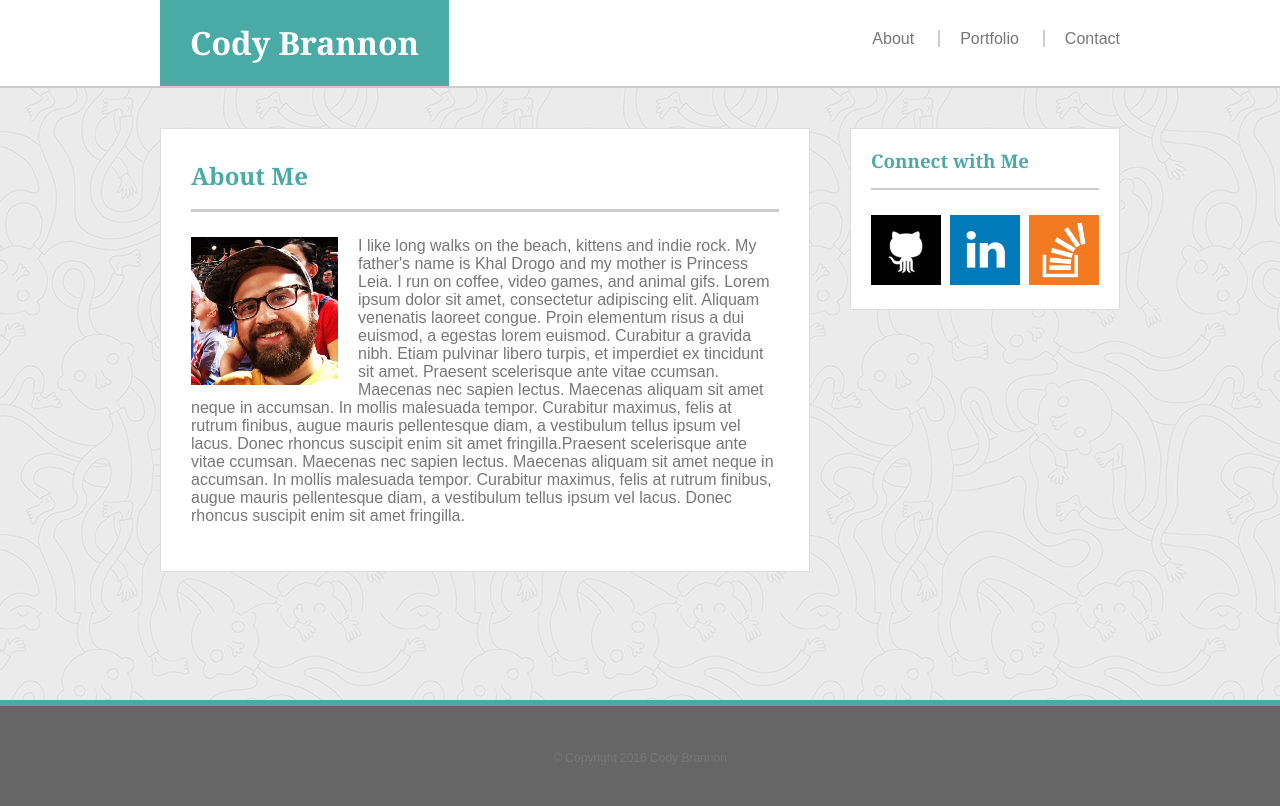
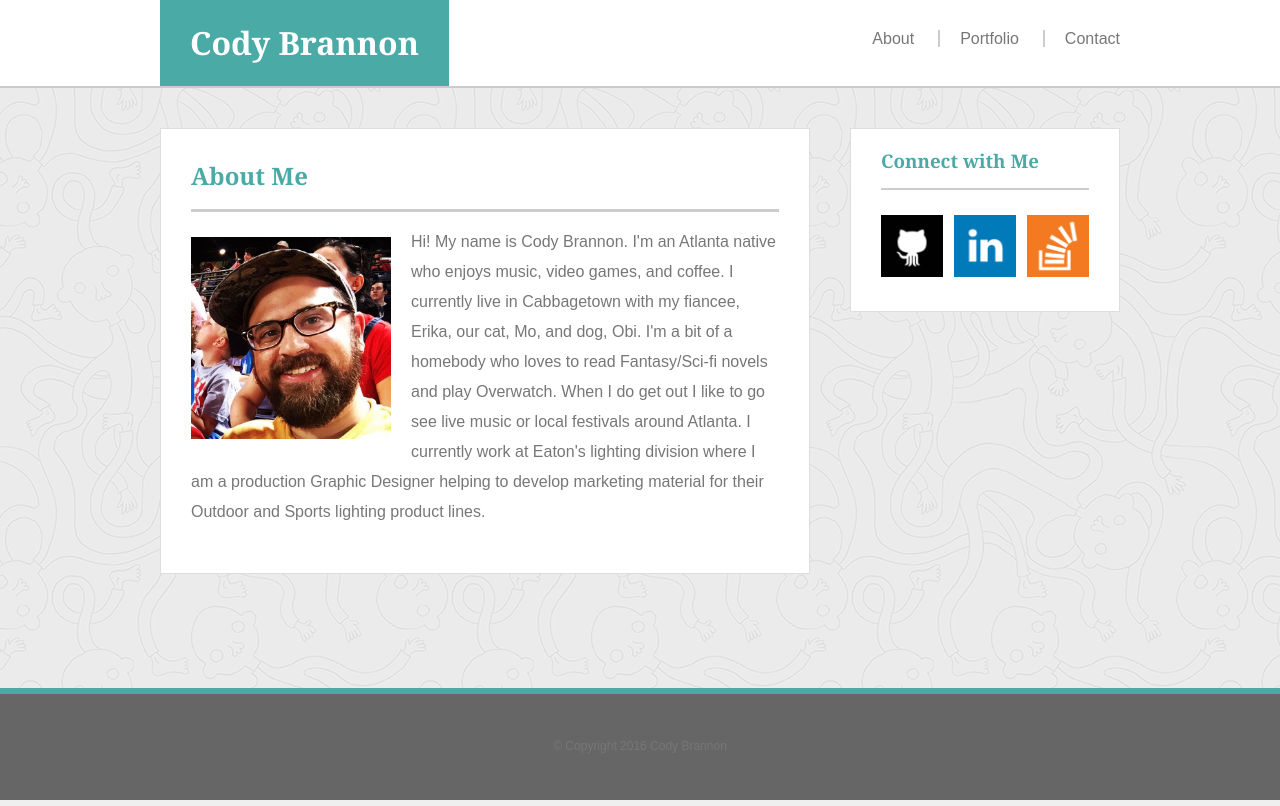
Before and after one commit to cbrannon/Basic-Portfolio, a PHP site: page / in a window 1280 px wide. Run offline with PHP 8.4, Linux system fonts and the light colour scheme.

Commit message:
Resized aside elements. Finished sticky footer

```diff
--- a/assets/css/style.css
+++ b/assets/css/style.css
@@ -43,10 +43,6 @@ body, .margin-auto-sides {
 }
 
 .grey-text {
-  color: #cccccc;
-}
-
-.dark-grey-text {
   color: #777777;
 }
 
@@ -72,6 +68,13 @@ body, .margin-auto-sides {
 
 .submit {
   cursor: pointer;
+}
+
+.submit:hover {
+  background: #ffffff;
+  color: #4aaaa5;
+  font-weight: bold;
+  border: 3px solid #dddddd;
 }
 
 header {
@@ -107,8 +110,10 @@ a {
 }
 
 .full-site-container {
-  min-height: 100%;
-  margin-bottom: -100px;
+  height: 100%;
+  min-height: 90%;
+  height: auto !important;
+  margin: 0 auto -2em;
 }
 
 .background {
@@ -117,7 +122,7 @@ a {
 }
 
 .container-padding {
-  padding: 40px 0;
+  padding: 40px 0 80px 0;
 }
 
 section {
@@ -131,8 +136,8 @@ section {
 }
 
 aside {
-  width: 228px;
-  padding: 0 20px 20px;
+  width: 208px;
+  padding: 0 30px 20px;
 }
 
 .aside-head {
@@ -144,9 +149,9 @@ aside {
 }
 
 .logo-block {
-  width: 70px;
-  height: 70px;
-  margin-right: 5px;
+  width: 62px;
+  height: 62px;
+  margin: 0 7px 10px 0;
   background-size: cover;
 }
 
@@ -159,10 +164,14 @@ aside {
 }
 
 .profilepic {
-  width: 25%;
-  height: 25%;
+  width: 200px;
   align: left;
-  margin-right: 20px;
+  margin: 10px 20px 0 0;
+}
+
+.bio {
+  line-height: 30px;
+  margin-top: -10px;
 }
 
 input {
@@ -219,7 +228,7 @@ textarea {
 }
 
 footer, .full-site-container:after {
-  height: 100px;
+  height: 106px;
 }
 
 footer {
--- a/index.html
+++ b/index.html
@@ -14,19 +14,19 @@
         <nav class="inline-block-element float-right">
           <ul class="no-padding">
             <li class="inline-element">
-              <a href="index.html" class="dark-grey-text sans-serif">About</a>
+              <a href="index.html" class="grey-text sans-serif">About</a>
             </li>
             <li class="inline-element">
-              <a href="portfolio.html" class="dark-grey-text sans-serif">Portfolio</a>
+              <a href="portfolio.html" class="grey-text sans-serif">Portfolio</a>
             </li>
             <li class="inline-element">
-              <a href="contact.html" class="dark-grey-text sans-serif">Contact</a>
+              <a href="contact.html" class="grey-text sans-serif">Contact</a>
             </li>
           </ul>
         </nav>
       </div>
     </div>
-    <div class="margin-auto-sides container-padding background">
+    <div class="margin-auto-sides container-padding">
       <div class="main margin-auto-sides">
         <section class="inline-block-element white-background grey-full-border">
           <div class="section-head heads-bottom-margin">
@@ -34,22 +34,16 @@
           </div>
           <article>
             <img class="float-left profilepic" src="assets/images/profile-image.jpg" alt="myface">
-            <p class="dark-grey-text zero-top sans-serif">I like
-              long walks on the beach, kittens and indie rock. My father's name
-              is Khal Drogo and my mother is Princess Leia. I run on coffee,
-              video games, and animal gifs. Lorem ipsum dolor sit amet,
-              consectetur adipiscing elit. Aliquam venenatis laoreet congue.
-              Proin elementum risus a dui euismod, a egestas lorem euismod.
-              Curabitur a gravida nibh. Etiam pulvinar libero turpis, et imperdiet
-              ex tincidunt sit amet. Praesent scelerisque ante vitae ccumsan.
-              Maecenas nec sapien lectus. Maecenas aliquam sit amet neque in
-              accumsan. In mollis malesuada tempor. Curabitur maximus, felis at rutrum
-              finibus, augue mauris pellentesque diam, a vestibulum tellus ipsum vel
-              lacus. Donec rhoncus suscipit enim sit amet fringilla.Praesent scelerisque
-              ante vitae ccumsan. Maecenas nec sapien lectus. Maecenas aliquam sit
-              amet neque in accumsan. In mollis malesuada tempor. Curabitur maximus,
-              felis at rutrum finibus, augue mauris pellentesque diam, a vestibulum
-              tellus ipsum vel lacus. Donec rhoncus suscipit enim sit amet fringilla.</p>
+            <p class="grey-text zero-top sans-serif bio">
+              Hi! My name is Cody Brannon. I'm an Atlanta native who enjoys
+              music, video games, and coffee. I currently live in Cabbagetown
+              with my fiancee, Erika, our cat, Mo, and dog, Obi. I'm a bit of a
+              homebody who loves to read Fantasy/Sci-fi novels and play Overwatch.
+              When I do get out I like to go see live music or local festivals
+              around Atlanta. I currently work at Eaton's lighting division where
+              I am a production Graphic Designer helping to develop marketing
+              material for their Outdoor and Sports lighting product lines.
+              </p>
           </article>
         </section>
         <aside class="inline-block-element white-background float-right grey-full-border">
@@ -70,7 +64,7 @@
     </div>
   </div>
   <footer>
-    <p class="dark-grey-text sans-serif">&copy; Copyright 2016 Cody Brannon</p>
+    <p class="grey-text sans-serif">&copy; Copyright 2016 Cody Brannon</p>
   </footer>
 </body>
 </html>
```
Also changed, not shown: contact.html (+7 -7 lines), portfolio.html (+6 -8 lines).
